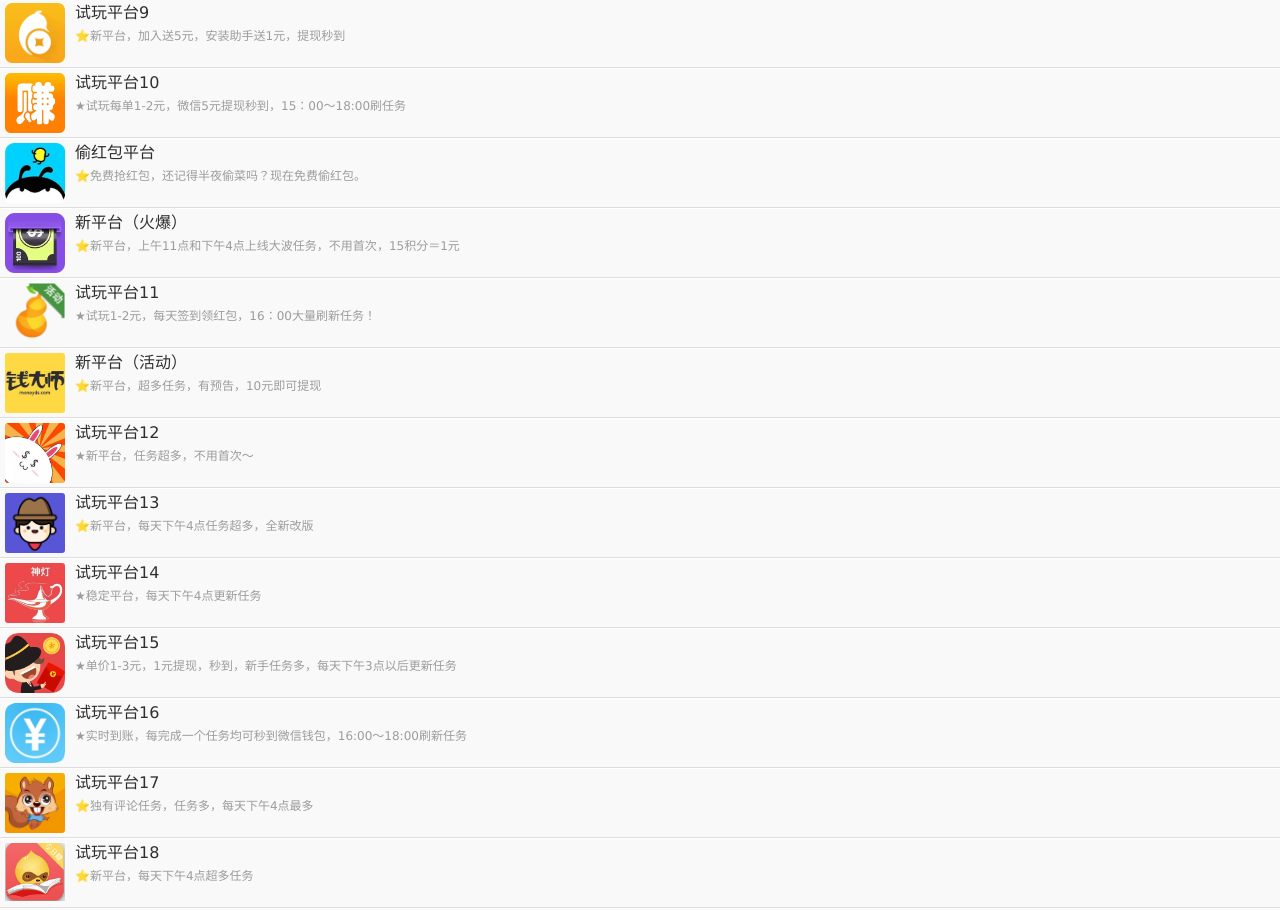
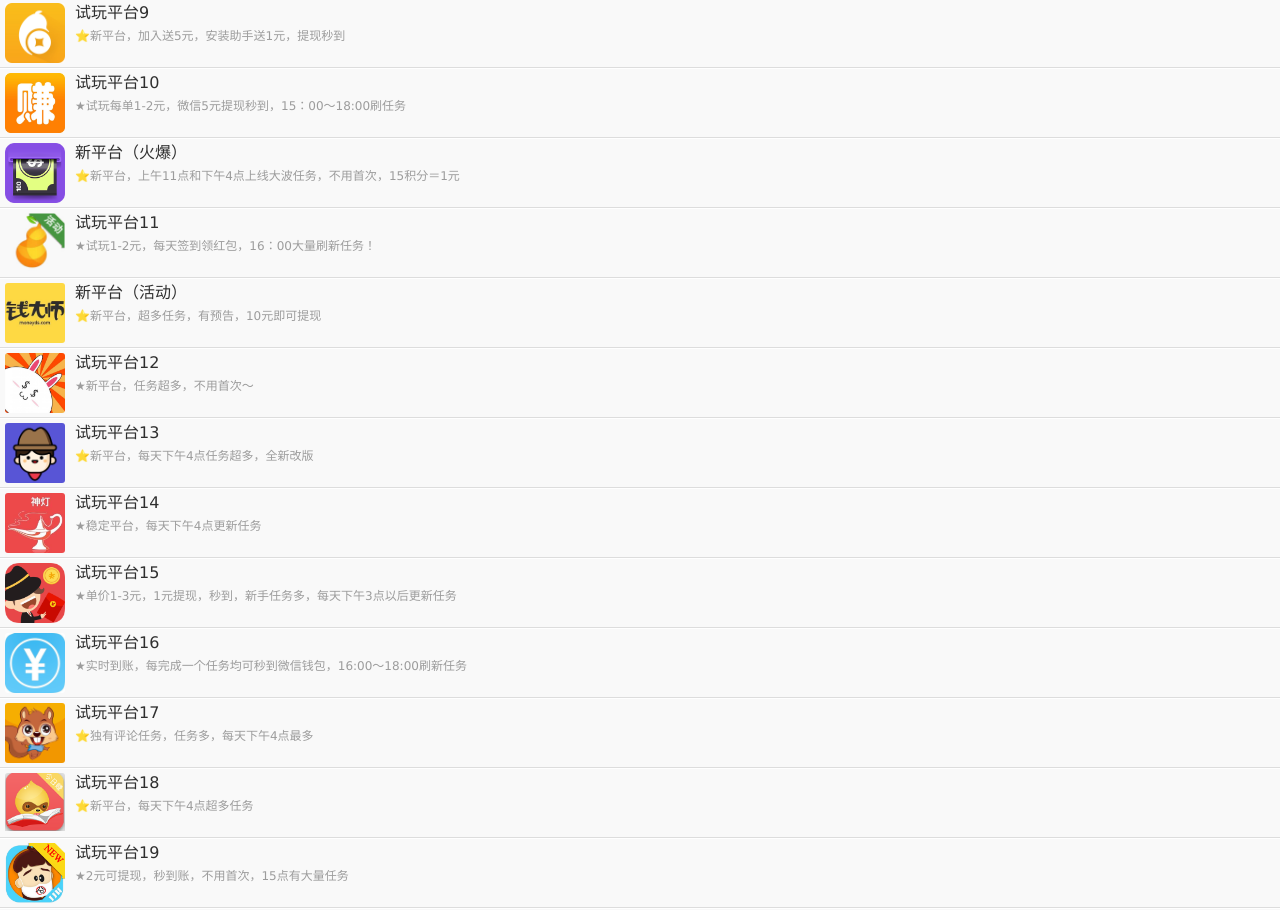
Before and after one commit to zengyushan/51ios, a plain HTML site: page ios/index.html in a window 1280 px wide. Shown: the part 808-1718 px from the top of the page. Drawn offline with nearby package versions, Linux system fonts and the light colour scheme.

Commit message:
2.5
删除偷红包平台

```diff
--- a/ios/index.html
+++ b/ios/index.html
@@ -221,7 +221,7 @@
                         <div class="clr"></div>
                     </a>
                 </li>
-<li class="only4" style="padding:2px 0 0 0">
+<!--<li class="only4" style="padding:2px 0 0 0">
                     <a href="touhongbaopingtai.html">
                         <div class="img"><img src="imgs/1-1F42300152a41.JPG" /></div>
                         <h2> 偷红包平台</h2>
@@ -229,7 +229,7 @@
                         <span class="icon"></span>
                         <div class="clr"></div>
                     </a>
-                </li>
+                </li>-->
 <li class="only4" style="padding:2px 0 0 0">
                     <a href="https://usdcat.cn/share/84713">
                         <div class="img"><img src="imgs/1-1F4291Q052648.PNG" /></div>
```
